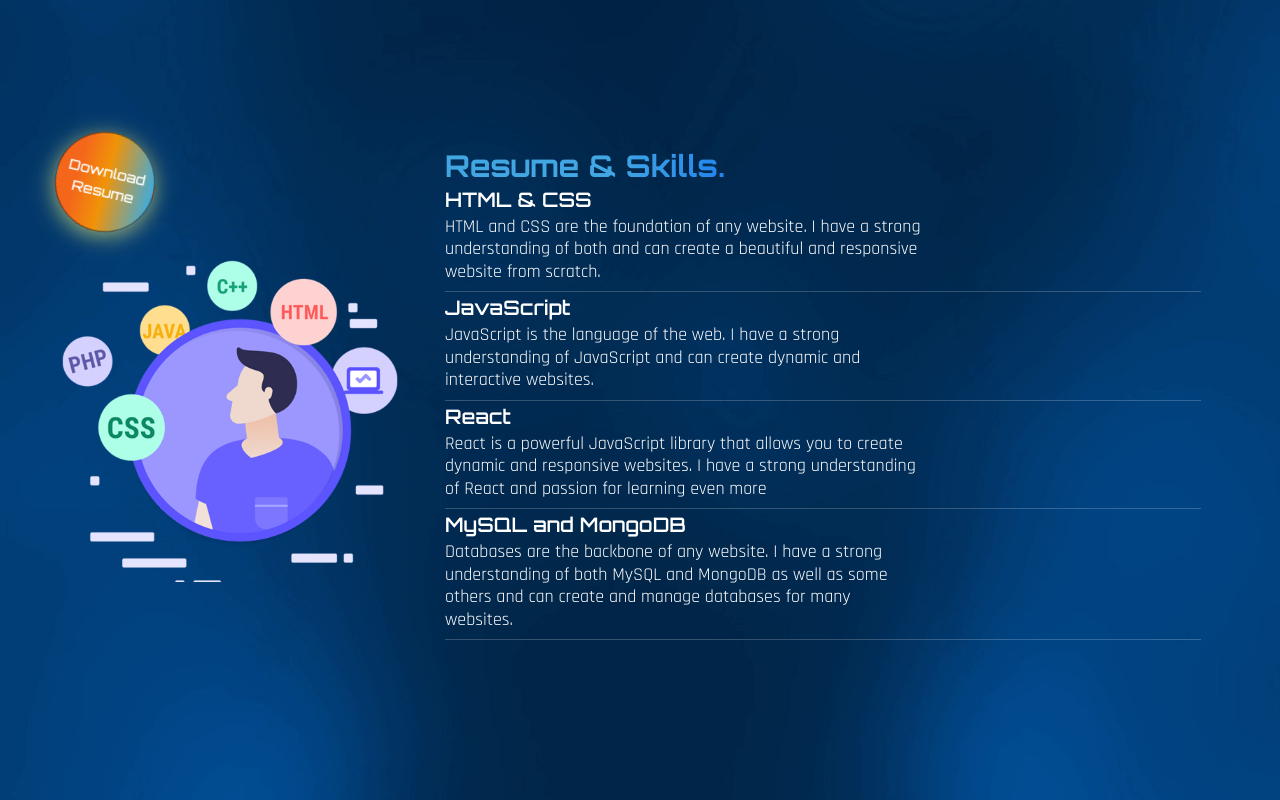
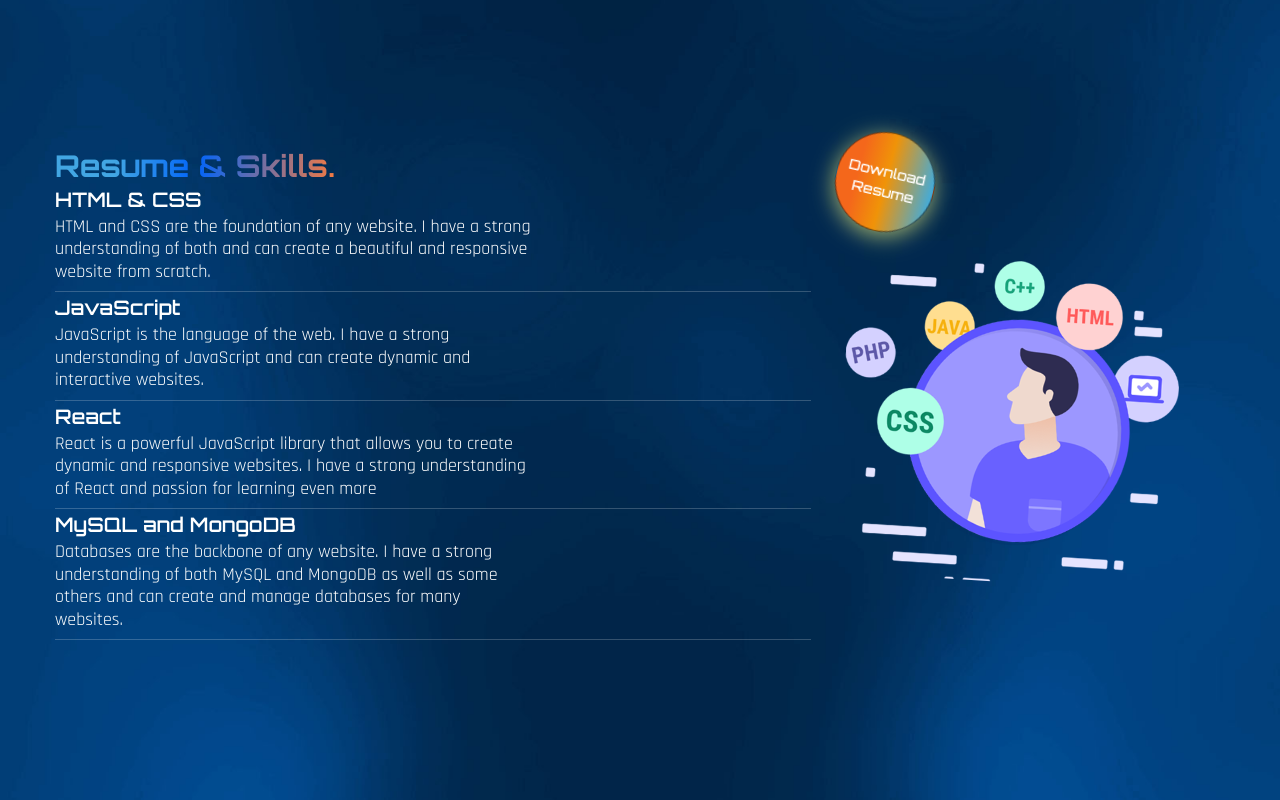
Before and after one commit to 8BitGinger/fanntasticPortfolio, a React (Create React App) app: page / in a window 1280 px wide. Shown: the part 1500-2300 px from the top of the page. Built offline with nearby package versions, Linux system fonts and the light colour scheme; a web font is replaced by a local one.

Commit message:
added new animations and netflify form v2

```diff
--- a/src/components/About.jsx
+++ b/src/components/About.jsx
@@ -24,7 +24,9 @@ const About = () => {
         <div className="lg:flex-row flex-col flex">
           <div className="flex-1  round bg-about bgcontain bg-no-repeat h-[430px] mix-blend-lighten bg-top w-1/3"></div>
           <div className="lg:w-2/3 mt-4 mx-auto">
-            <h2 className="text-gradient mb-6 ml-3 text-3xl">About Me.</h2>
+            <h2 className="text-gradient mb-6 ml-3 w-fit text-3xl">
+              About Me.
+            </h2>
             <p className="m-5 lg:text-2xl">
               In a nutshell, I can build a site from the ground up with using
               HTML5, CSS, JavaScript, and React for a beautiful and modern Front
@@ -50,7 +52,7 @@ const About = () => {
         className="m-5 flex justify-between items-center"
       >
         <img
-          className="headshot mix-blend-lighten"
+          className=" headshot mix-blend-lighten"
           alt="headshot"
           src={aboutImg}
         ></img>
--- a/src/components/Contact.jsx
+++ b/src/components/Contact.jsx
@@ -19,7 +19,7 @@ const Contact = () => {
         <div className=" flex lg:flex-row flex:col">
           <div className="flex-1 flex lg:flex-row flex-col ">
             <div>
-              <h2 className="text-gradient text-3xl leading-tight mb-6">
+              <h2 className="text-gradient w-fit text-3xl leading-tight mb-6">
                 Contact Me.
               </h2>
               <p className="max-w-lg mb-12 m-6">
@@ -35,7 +35,7 @@ const Contact = () => {
               />
             </div>
             <form
-              data-netlify="true"
+              netflify
               className=" flex-1 justify-center items-center text-center"
             >
               <input
--- a/src/components/Footer.jsx
+++ b/src/components/Footer.jsx
@@ -18,7 +18,7 @@ const Footer = () => {
           className="container mx-auto"
         >
           <div className="footlink flex w-fit bg-black/20 backdrop-blur-2xl justify-center flex-row">
-            <a className="icons" href="https://github.com/8BitGinger">
+            <a className="icons " href="https://github.com/8BitGinger">
               <FaGithub />
             </a>
             <a className="icons" href="https://facebook.com/ryanfann">
--- a/src/components/Projects.jsx
+++ b/src/components/Projects.jsx
@@ -24,7 +24,7 @@ const Projects = () => {
             viewport={{ once: false, amount: 0.7 }}
             className="flex flex-col"
           >
-            <h2 className="text-gradient text-3xl leading-tight mt-50">
+            <h2 className="text-gradient w-fit text-3xl leading-tight mt-50">
               My Portfolio.
             </h2>
             <p className=" max-w-lg mt-6 mb-12 ">
--- a/src/components/Resume.jsx
+++ b/src/components/Resume.jsx
@@ -39,32 +39,15 @@ const Resume = () => {
       <div className="container mx-auto">
         <div className="flex flex-col lg:flex-row">
           <motion.div
-            variants={fadeIn('up', 0.5)}
-            initial="hidden"
-            whileInView={'show'}
-            viewport={{ once: false, amount: 0.3 }}
-            className="flex-1 mb-12 lg:w-1/3"
-          >
-            <a
-              href={ResumeDoc}
-              rel="noreferrer"
-              download="MyResume"
-              target="_blank"
-            >
-              <button className="btn text-sm btn-round">
-                Download<br></br>Resume
-              </button>
-            </a>
-            <img className="services" alt="round skills" src={imgSkill}></img>
-          </motion.div>
-          <motion.div
             variants={fadeIn('down', 0.5)}
             initial="hidden"
             whileInView={'show'}
             viewport={{ once: false, amount: 0.3 }}
             className="lg:w-2/3"
           >
-            <h2 className="text-gradient mt-4 text-3xl">Resume & Skills.</h2>
+            <h2 className="text-gradient w-fit mt-4 text-3xl">
+              Resume & Skills.
+            </h2>
             <div className="flex-1">
               <div>
                 {skills.map((service, index) => {
@@ -91,6 +74,29 @@ const Resume = () => {
               </div>
             </div>
           </motion.div>
+          <motion.div
+            variants={fadeIn('up', 0.5)}
+            initial="hidden"
+            whileInView={'show'}
+            viewport={{ once: false, amount: 0.3 }}
+            className="flex-1 mb-12 lg:w-1/3"
+          >
+            <a
+              href={ResumeDoc}
+              rel="noreferrer"
+              download="MyResume"
+              target="_blank"
+            >
+              <button className="btn text-sm btn-round">
+                Download<br></br>Resume
+              </button>
+            </a>
+            <img
+              className="services coder"
+              alt="round skills"
+              src={imgSkill}
+            ></img>
+          </motion.div>
         </div>
       </div>
     </section>
--- a/src/index.css
+++ b/src/index.css
@@ -123,7 +123,7 @@
 }
 
 .icons:hover {
-  color: rgb(255, 159, 4);
+  color: dodgerblue;
   scale: 1.3;
 }
 
@@ -148,7 +148,7 @@
 }
 
 .avatar2 {
-  animation: spin 8s infinite;
+  animation: jump-shaking 3000ms infinite;
   animation-timing-function: ease-in-out;
 }
 
@@ -156,6 +156,77 @@
   position: fixed;
   bottom: 0;
   right: 0;
+}
+
+.coder {
+  animation: tilt-shaking 3000ms infinite;
+}
+
+.bg-about {
+  animation: skew-x-shakeng 6000ms infinite;
+}
+
+@keyframes skew-x-shakeng {
+  0% {
+    transform: skewX(-15deg);
+  }
+  5% {
+    transform: skewX(15deg);
+  }
+  10% {
+    transform: skewX(-15deg);
+  }
+  15% {
+    transform: skewX(15deg);
+  }
+  20% {
+    transform: skewX(0deg);
+  }
+  100% {
+    transform: skewX(0deg);
+  }
+}
+
+@keyframes jump-shaking {
+  0% {
+    transform: translateX(0);
+  }
+  25% {
+    transform: translateY(-9px);
+  }
+  35% {
+    transform: translateY(-9px) rotate(17deg);
+  }
+  55% {
+    transform: translateY(-9px) rotate(-17deg);
+  }
+  65% {
+    transform: translateY(-9px) rotate(17deg);
+  }
+  75% {
+    transform: translateY(-9px) rotate(-17deg);
+  }
+  100% {
+    transform: translateY(0) rotate(0);
+  }
+}
+
+@keyframes tilt-shaking {
+  0% {
+    transform: rotate(0deg);
+  }
+  25% {
+    transform: rotate(5deg);
+  }
+  50% {
+    transform: rotate(0eg);
+  }
+  75% {
+    transform: rotate(-5deg);
+  }
+  100% {
+    transform: rotate(0deg);
+  }
 }
 
 @keyframes grow-and-shrink {
```
Also changed, not shown: src/assets/workplace.png (added).
